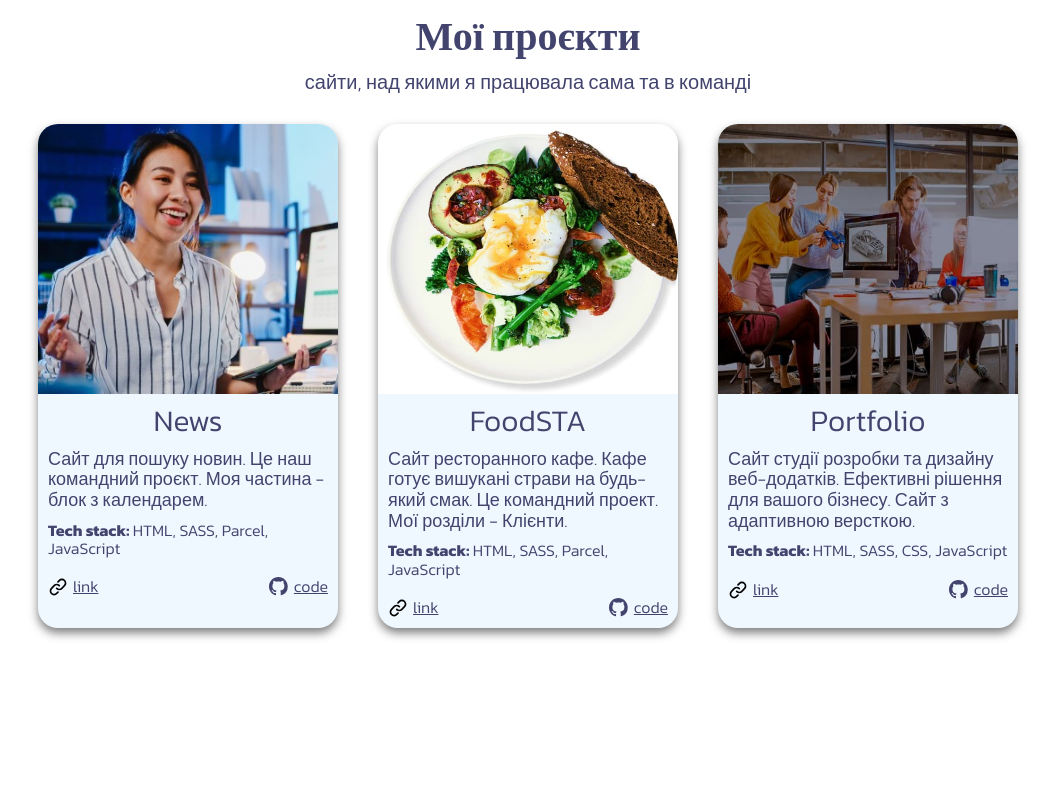
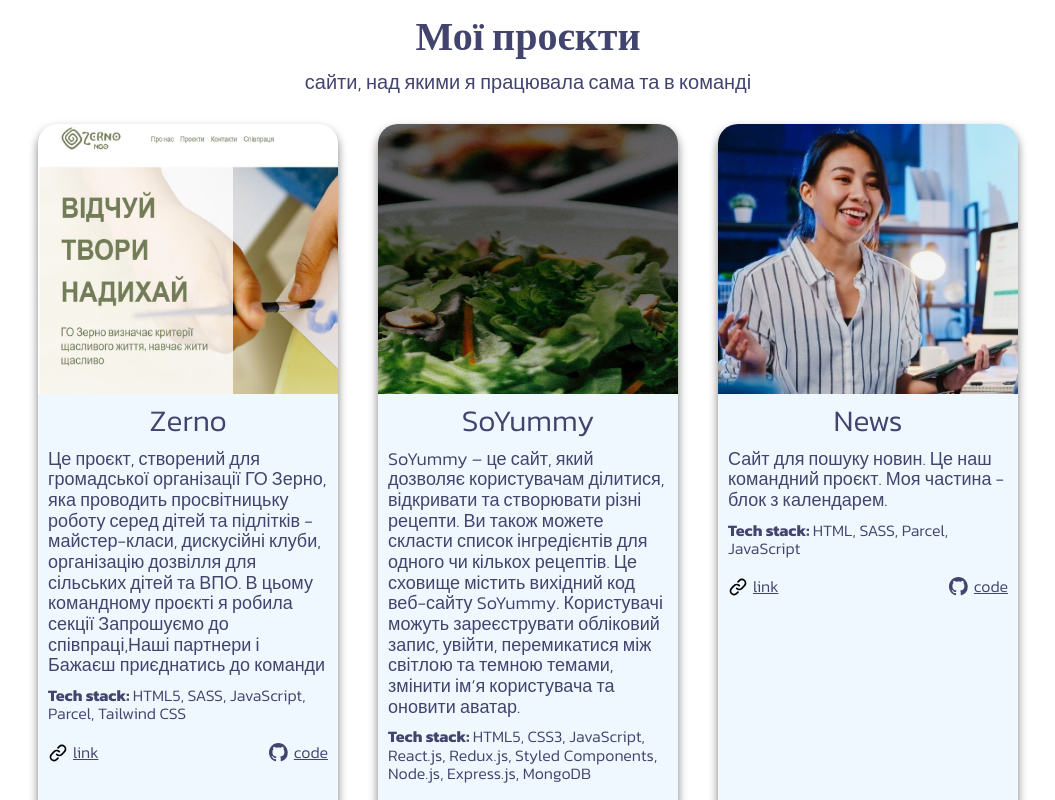
Before and after one commit to IamIrynaPopova/portfolio, a React app: page / in a window 1280 px wide. Shown: the part 1060-1860 px from the top of the page, without its empty margins (112-1167 px from the left). Before the commit the page ends 1748 px from the top, so only its background shows below. Built offline with nearby package versions, Linux system fonts and the light colour scheme.

Commit message:
added projects

```diff
--- a/src/data/projects.json
+++ b/src/data/projects.json
@@ -1,4 +1,20 @@
 [
+  {
+    "photo": "./assets/zerno.jpg",
+    "name": "Zerno",
+    "text": "Це проєкт, створений для громадської організації ГО Зерно, яка проводить просвітницьку роботу серед дітей та підлітків - майстер-класи, дискусійні клуби, організацію дозвілля для сільських дітей та ВПО. В цьому командному проєкті я робила секції Запрошуємо до співпраці,Наші партнери і Бажаєш приєднатись до команди",
+    "stack": "HTML5, SASS, JavaScript, Parcel, Tailwind CSS",
+    "link": "https://baza-trainee.github.io/zerno-social/",
+    "code": "https://github.com/IamIrynaPopova/zerno-social"
+  },
+  {
+    "photo": "./assets/SoYummy.png",
+    "name": "SoYummy",
+    "text": "SoYummy – це сайт, який дозволяє користувачам ділитися, відкривати та створювати різні рецепти. Ви також можете скласти список інгредієнтів для одного чи кількох рецептів. Це сховище містить вихідний код веб-сайту SoYummy. Користувачі можуть зареєструвати обліковий запис, увійти, перемикатися між світлою та темною темами, змінити ім’я користувача та оновити аватар.",
+    "stack": "HTML5, CSS3, JavaScript, React.js, Redux.js, Styled Components, Node.js, Express.js, MongoDB",
+    "link": "https://villiav.github.io/final_project_utf-8_front/",
+    "code": "https://github.com/IamIrynaPopova/final_project_utf-8_front"
+  },
   {
     "photo": "./assets/news.jpg",
     "name": "News",
@@ -23,5 +39,4 @@
     "link": "https://iamirynapopova.github.io/goit-markup-hw-08/",
     "code": "https://github.com/IamIrynaPopova/goit-markup-hw-08"
   }
-
 ]
--- a/src/index.js
+++ b/src/index.js
@@ -2,6 +2,8 @@
 import portfolio from "./assets/portfolio.jpg";
 import news from "./assets/news.jpg";
 import foodSTA from "./assets/foodSTA.jpg";
+import SoYummy from "./assets/SoYummy.png";
+import zerno from "./assets/zerno.jpg";
 import sprite from "./assets/sprite.svg";
 import sprite2 from "./assets/sprite2.svg";
 import css from "./styles/main.scss";
--- a/src/styles/stack.scss
+++ b/src/styles/stack.scss
@@ -29,11 +29,14 @@
 }
 
 .stack__item {
-
+  // transition-property: box-shadow;
+  // transition-duration: 250ms;
+  // transition-timing-function: linear;
 }
 
-.stack__item:hover,.stack__item:focus {
-
+.stack__item:hover,
+.stack__item:focus {
+  // box-shadow: 0px 0px 30px 5px #1161bd;
 }
 
 .stack__svg {
```
Also changed, not shown: src/assets/SoYummy.png (added), src/assets/zerno.jpg (added).
